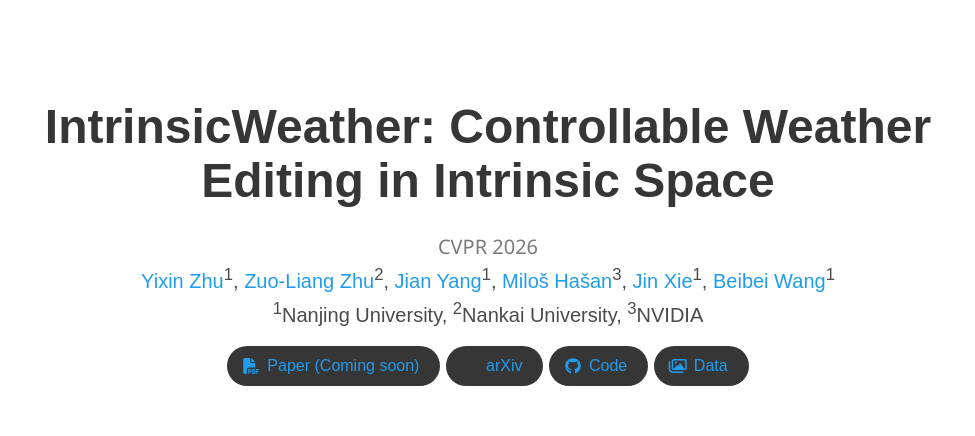
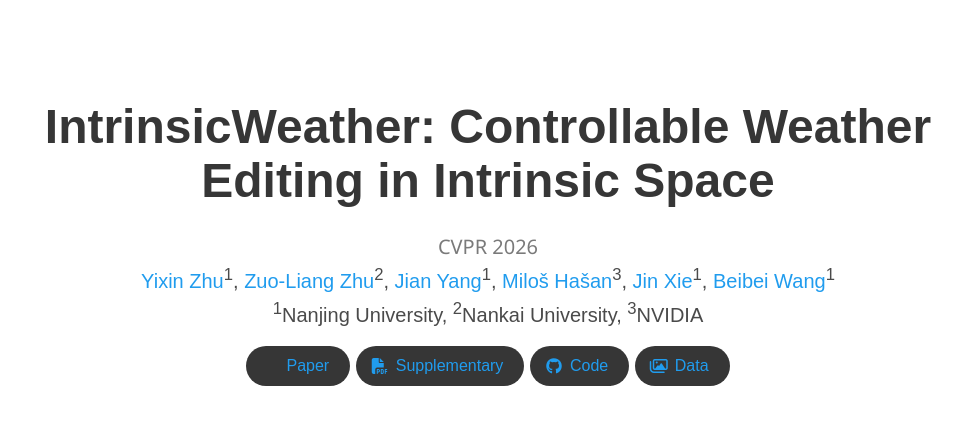
Before and after one commit to YixinZhu042/IntrinsicWeather, a plain HTML site: page docs/index.html in a window 1280 px wide. Shown: the top 436 px of the page, without its empty margins (152-1127 px from the left). Drawn offline with nearby package versions, Linux system fonts and the light colour scheme; some icons are missing; a web font is replaced by a local one.

Commit message:
add supp.

```diff
--- a/docs/index.html
+++ b/docs/index.html
@@ -123,34 +123,23 @@
             <div class="publication-links">
               <!-- PDF Link. -->
               <span class="link-block">
-                <a href=""
-                   class="external-link button is-normal is-rounded is-dark">
-                  <span class="icon">
-                      <i class="fas fa-file-pdf"></i>
-                  </span>
-                  <span>Paper (Coming soon)</span>
-                </a>
-              </span>
-              <span class="link-block">
                 <a href="https://arxiv.org/pdf/2508.06982v6"
                    class="external-link button is-normal is-rounded is-dark">
                   <span class="icon">
                       <i class="ai ai-arxiv"></i>
                   </span>
-                  <span>arXiv</span>
+                  <span>Paper</span>
                 </a>
               </span>
-              <!-- Video Link. -->
-              <!-- <span class="link-block">
-                <a href=""
+              <span class="link-block">
+                <a href="https://github.com/YixinZhu042/IntrinsicWeather/blob/main/assets/supp.pdf"
                    class="external-link button is-normal is-rounded is-dark">
                   <span class="icon">
-                      <i class="fab fa-youtube"></i>
+                      <i class="fas fa-file-pdf"></i>
                   </span>
-                  <span>Video</span>
+                  <span>Supplementary</span>
                 </a>
-              </span> -->
-              <!-- Code Link. -->
+              </span>
               <span class="link-block">
                 <a href="https://github.com/YixinZhu042/IntrinsicWeather"
                    class="external-link button is-normal is-rounded is-dark">
```
